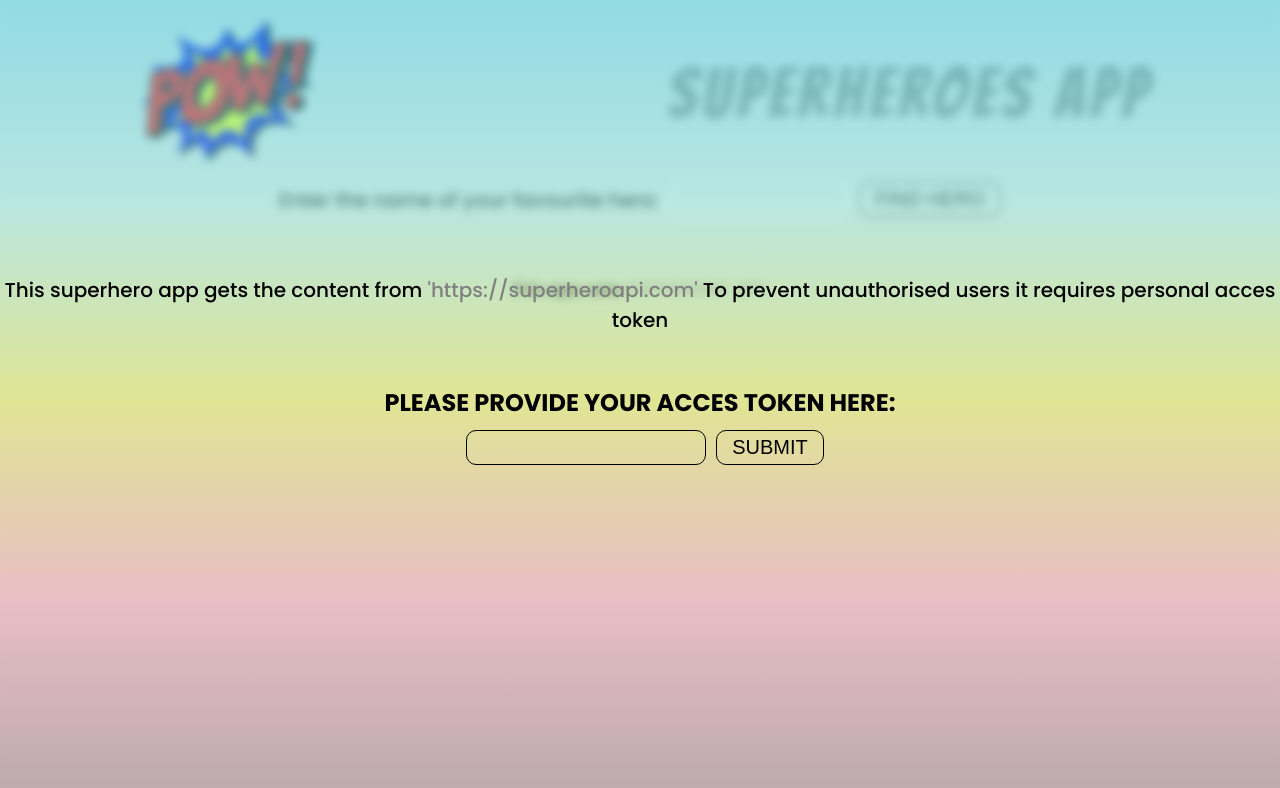
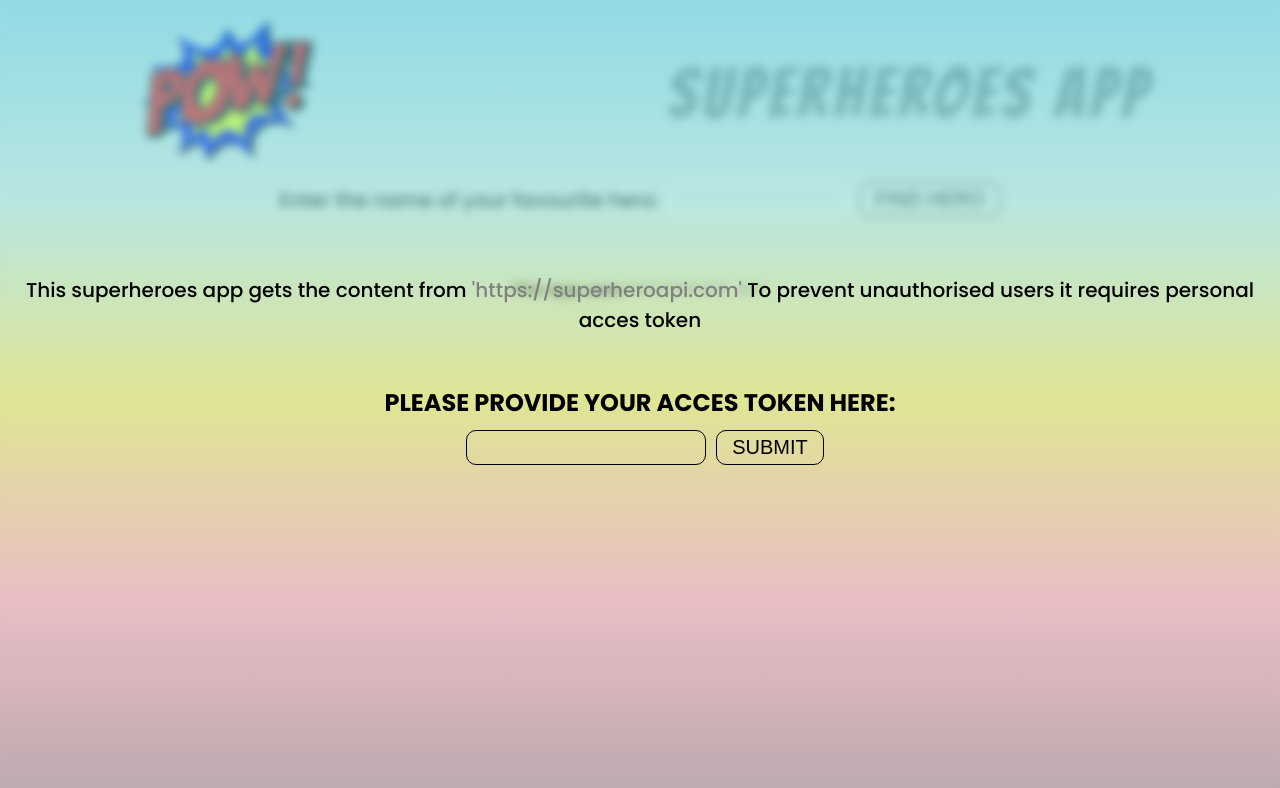
Before and after one commit to MateuszRajek/superhero-app, a React (Create React App) app: page / in a window 1280 px wide. Shown: the top 788 px of the page. Built offline with nearby package versions, Linux system fonts and the light colour scheme.

Commit message:
incorrect text replaced in LandingPage.js

```diff
--- a/src/components/LandingPage/LandingPage.js
+++ b/src/components/LandingPage/LandingPage.js
@@ -16,7 +16,7 @@ function LandingPage() {
 
   return (
     <section className="landing_page">
-      <p className="app_welcome">This superhero app gets the content from <a href="https://superheroapi.com" target="_blank" rel="noopener noreferrer">'https://superheroapi.com'</a> To prevent unauthorised users it requires personal acces token</p>
+      <p className="app_welcome">This superheroes app gets the content from <a href="https://superheroapi.com" target="_blank" rel="noopener noreferrer">'https://superheroapi.com'</a> To prevent unauthorised users it requires personal acces token</p>
       <form className="acces_token_form" >
         <h2 className="type_acces_token_label" forhtml="type_acces_token_input">Please provide your acces token here: </h2>
         <div className="wrapper">
```
